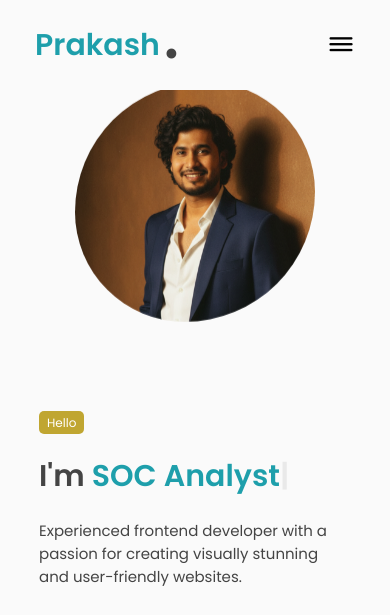
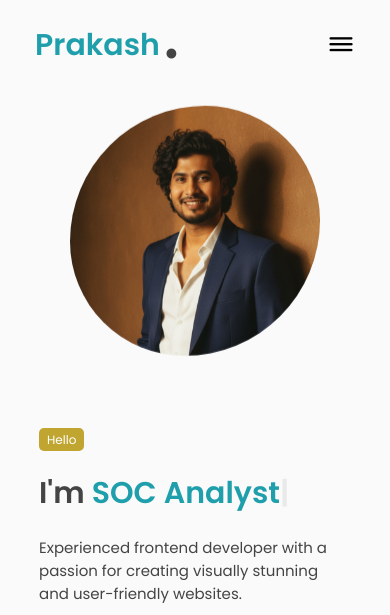
Before and after one commit to dePrakash/Portfolio, a plain HTML site: page index.html in a window 390 px wide. Shown: the top 615 px of the page. Drawn offline with nearby package versions, Linux system fonts and the light colour scheme.

Commit message:
Add files via upload
mobile resposive testing

```diff
--- a/style.css
+++ b/style.css
@@ -639,8 +639,16 @@ footer{
     .middle-footer{
         display: none;
     }
+    .featured-image{
+        padding-top: 40px;
+    order: 1;
+        justify-content: center;
+        min-height: 150px;
+        width: 100%;
+        margin-top: 65px;
+}
     .image, .image img{
-        width: 240px;
-        height: 240px;
+        width: 250px;
+        height: 250px;
     }
 }
```
